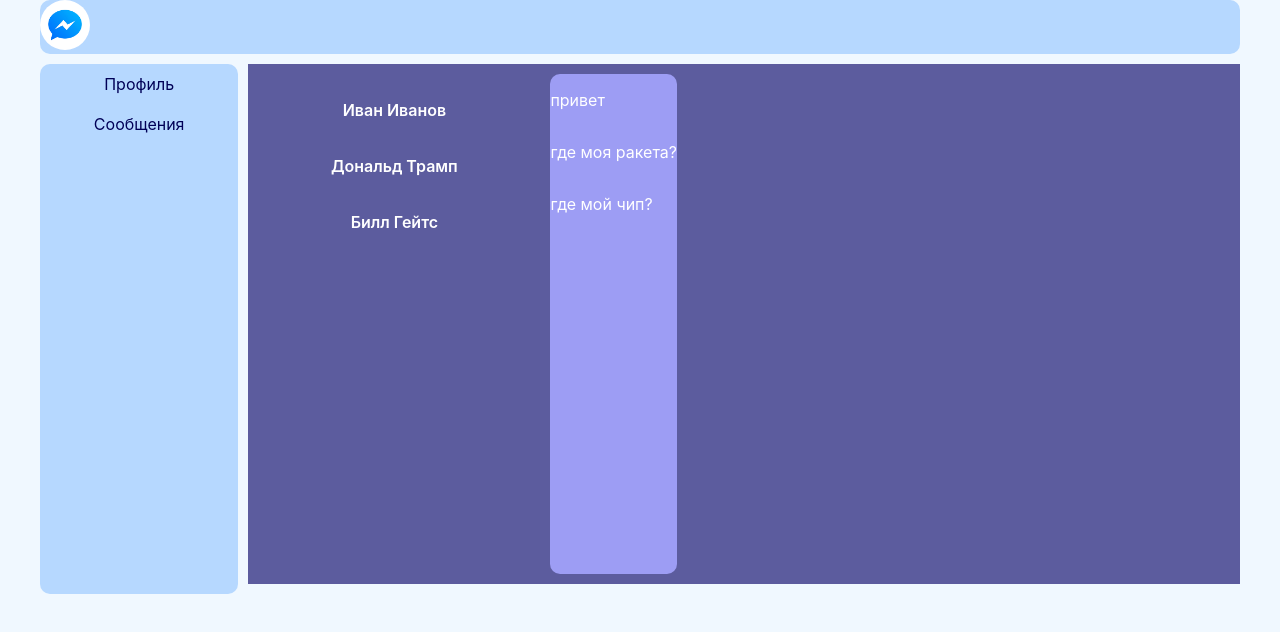
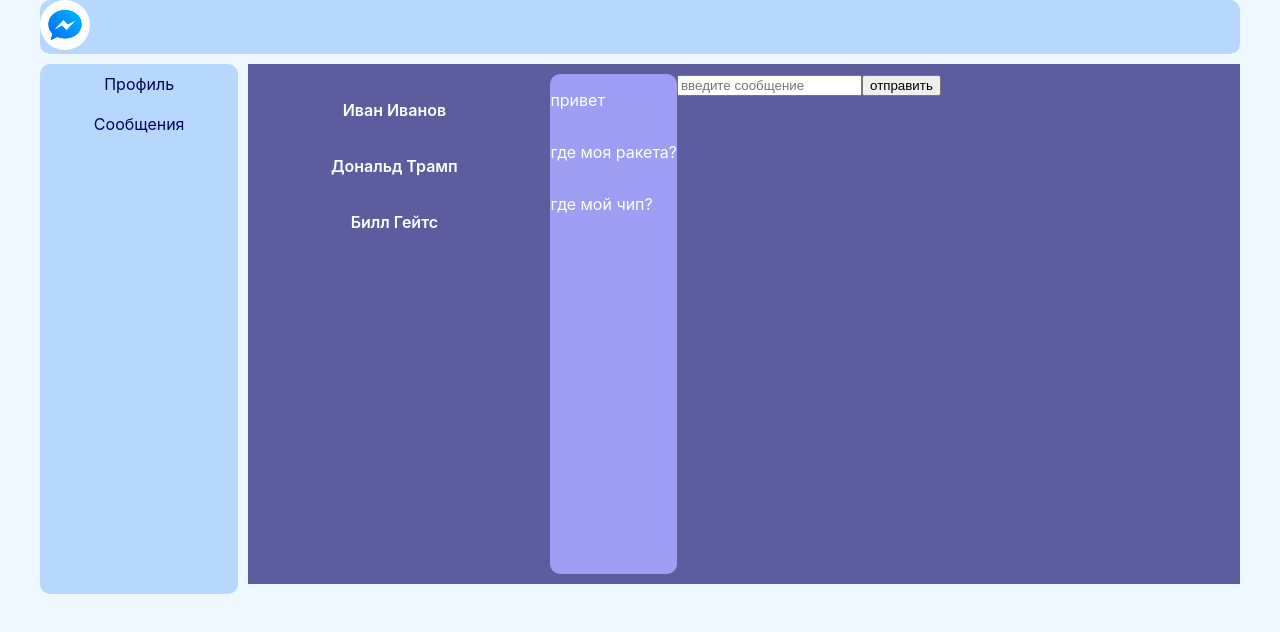
Before and after one commit to itmmist/social_network, a React (Create React App) app: page /messages in a window 1280 px wide. Shown: the top 632 px of the page. Built offline with nearby package versions, Linux system fonts and the light colour scheme.

Commit message:
последнее_обновление

```diff
--- a/src/App.js
+++ b/src/App.js
@@ -5,6 +5,7 @@ import NavBar from './components/navBar/NavBar';
 import Profile from './components/profile/Profile';
 import Messages from './components/dialogs/Dialogs';
 import { BrowserRouter, Route } from 'react-router-dom';
+import { send_message } from './Data/state';
 
 function App(props) {
   return (
@@ -15,7 +16,7 @@ function App(props) {
       <div className='wrapperContent'>
         <Route exact path='/' render={() => <Profile profile_page={props.state.profile_page} add_post={props.add_post} />}/>
         <Route exact path='/profile' render={() => <Profile profile_page={props.state.profile_page} add_post={props.add_post} />}/>
-        <Route exact path='/messages' render={() => <Messages dialogNames={props.state.dialogs_page.dialogNames} dialogMessages={props.state.dialogs_page.dialogMessages} />}/>
+        <Route exact path='/messages' render={() => <Messages dialogNames={props.state.dialogs_page.dialogNames} dialogMessages={props.state.dialogs_page.dialogMessages} send_message={props.send_message} />}/>
       </div>
       {/* <Profile name={'Илон Маск'} status={'Илон Маск на начало 2026 года — богатейший человек в мире с состоянием, превышающим $839–852 млрд, которое резко выросло благодаря объединению SpaceX и его ИИ-стартапа xAI. Он возглавляет Tesla, SpaceX и владеет соцсетью X (ранее Twitter). Маск также известен активным участием в политической жизни США.'} livein='в основном проживает в штате Техас, США'/>
       <Message name1={'Иван Иванов'} name2={'Дональд Трамп'} name3={'Билл Гейтс'} chat1={'Привет, как дела?'} chat2={'Го завтра на марс?'} chat3={'Жду мой новый чип'}/> */}
--- a/src/Data/state.jsx
+++ b/src/Data/state.jsx
@@ -1,3 +1,5 @@
+import {rerenderTree} from '../render.jsx'
+
 let state = {
     profile_page: {
         posts_messages: [
@@ -31,6 +33,17 @@ export let add_post = (post_text) => {
         likes : 0,
     }
     state.profile_page.posts_messages.push(new_post)
+    // console.log(state)
+    rerenderTree(state)
+    // console.log(post_text)
+}
+
+export let send_message = (message_text) => {
+    let new_message = {
+        text : message_text,
+        id : 4,
+    }
+    state.dialogs_page.dialogMessages.push(new_message)
     console.log(state)
 }
 
--- a/src/components/dialogs/Dialogs.jsx
+++ b/src/components/dialogs/Dialogs.jsx
@@ -2,9 +2,12 @@ import React from 'react'
 import './dialogs.css'
 import Dialog_messages_item from './dialogs_item/dialogs_item'
 import Message from './message/message'
-
+let message_text = React.createRef();
 
 function Messages(props){
+  let send_message = () => {
+    props.send_message(message_text.current.value)
+  }
     return(
       <div className='messages'>
         <div className='contacts'>
@@ -13,21 +16,11 @@ function Messages(props){
         <div className='chats'>
           {props.dialogMessages.map((e) => <Message message={e.message} id={e.id}/>)}
         </div>
-        {/* <div className='contacts'>
-          <Dialog_messages_item id={dialogNames[0].id} name={dialogNames[0].name}/>
-          <Dialog_messages_item id={dialogNames[1].id} name={dialogNames[1].name}/>
-          <Dialog_messages_item id={dialogNames[2].id} name={dialogNames[2].name}/>
+
+        <div className='new_message'>
+          <input className='messages_input' ref={message_text} placeholder='введите сообщение'/>
+          <button onClick={send_message} className='messages_btn'>отправить</button>
         </div>
-        <div className='chats'>
-          <Message message={dialogMessages[0].message} id={dialogMessages[0].id}/>
-          <Message message={dialogMessages[1].message} id={dialogMessages[1].id} />
-          <Message message={dialogMessages[2].message} id={dialogMessages[2].id} />
-        </div>
-        <div className='container_form'>
-          <input className='input' type="text" placeholder='Введите сообщение'/>
-          <button className='btn'>send</button>
-        </div> */}
-
       </div>
     )
 }
--- a/src/components/profile/posts/Posts.jsx
+++ b/src/components/profile/posts/Posts.jsx
@@ -3,6 +3,7 @@ import Post from "./post/Post";
 let post_text = React.createRef();
 
 function Posts(props){
+  console.log(props.posts_messages)
   let add_post = () => {
     // alert(post_text.current.value)
     props.add_post(post_text.current.value)
--- a/src/index.js
+++ b/src/index.js
@@ -1,23 +1,3 @@
-import React from 'react';
-import ReactDOM from 'react-dom/client';
-import './index.css';
-import App from './App';
-import reportWebVitals from './reportWebVitals';
-import state from './Data/state'
-import {add_post} from './Data/state'
+import { rerenderTree } from "./render";
 
-const root = ReactDOM.createRoot(document.getElementById('root'));
-root.render(
-  <React.StrictMode>
-    <App state = {state} add_post = {add_post}
-    // posts_messages={posts_messages}
-    // dialogNames={dialogNames}
-    // dialogMessages={dialogMessages}
-    />
-  </React.StrictMode>
-);
-
-// If you want to start measuring performance in your app, pass a function
-// to log results (for example: reportWebVitals(console.log))
-// or send to an analytics endpoint. Learn more: https://bit.ly/CRA-vitals
-reportWebVitals();
+rerenderTree()
--- /dev/null
+++ b/src/render.jsx
@@ -0,0 +1,24 @@
+import React from 'react';
+import ReactDOM from 'react-dom/client';
+import './index.css';
+import App from './App';
+import reportWebVitals from './reportWebVitals';
+import state from './Data/state'
+import {add_post} from './Data/state'
+import { send_message } from './Data/state';
+
+export let rerenderTree = () => {
+  const root = ReactDOM.createRoot(document.getElementById('root'));
+  root.render(
+  <React.StrictMode>
+    <App state = {state} add_post = {add_post} send_message = {send_message}
+    // posts_messages={posts_messages}
+    // dialogNames={dialogNames}
+    // dialogMessages={dialogMessages}
+    />
+    </React.StrictMode>
+);
+}
+rerenderTree()
+
+reportWebVitals();
```
